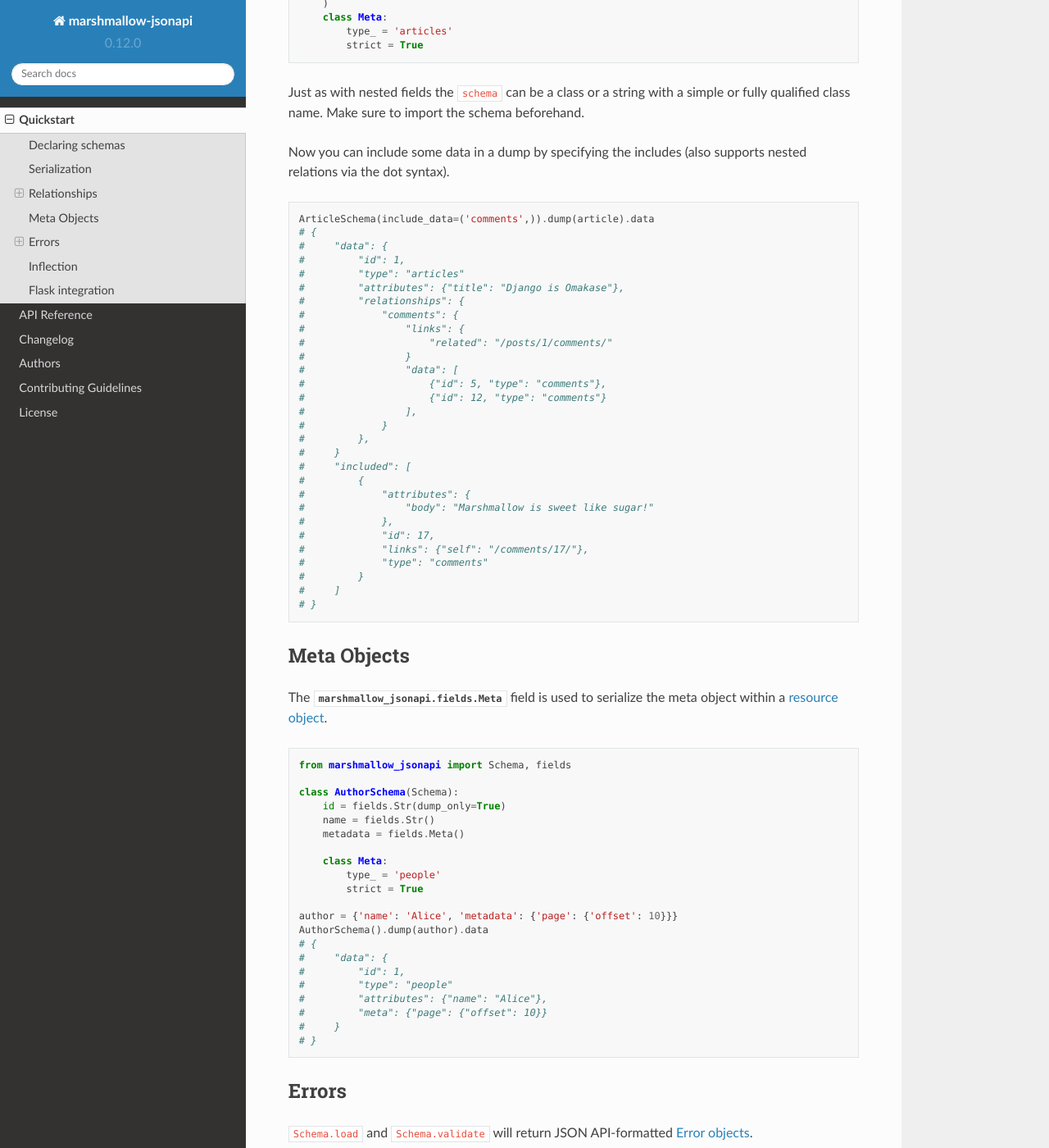
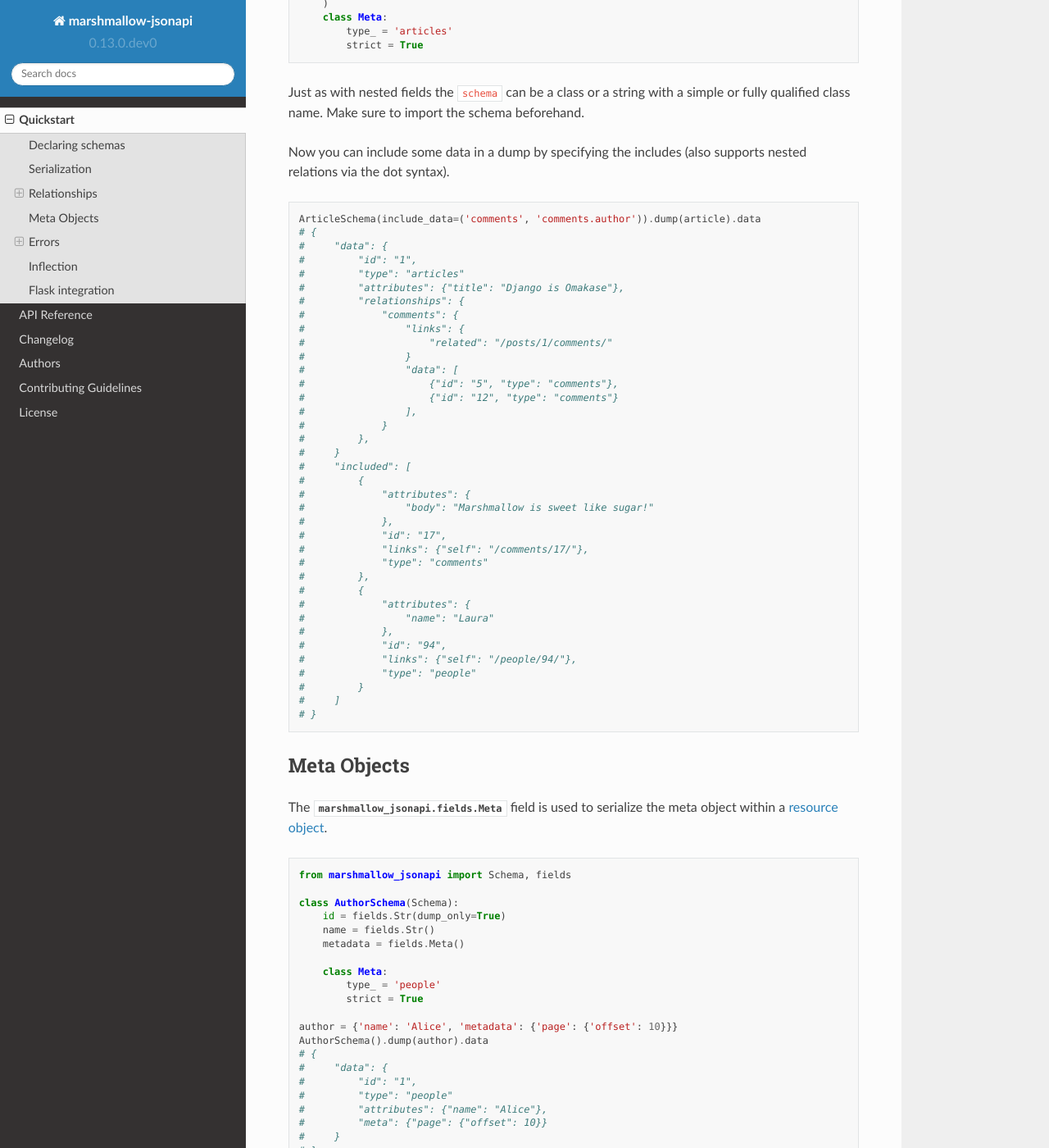
Before and after one commit to marshmallow-code/marshmallow-jsonapi, a Sphinx documentation site: the page built from docs/quickstart.rst, in a window 1280 px wide and 1400 px high, scrolled down 3187 px. Shown: the whole window at 82% size. Built offline with Sphinx 7.4.7 and the Read the Docs theme 2.0.0, drawn with Linux system fonts in a browser that asks for light colours; some of the changed text lies outside the part shown.

Commit message:
Add example of deep nesting; update changelog; bump dev version
Also:

- Add py36 to tox
- Add @mrhanky17 to AUTHORS

```diff
--- a/AUTHORS.rst
+++ b/AUTHORS.rst
@@ -21,3 +21,4 @@ Contributors (chronological)
 - J Rob Gant `@rgant <https://github.com/rgant>`_
 - Dan Poland `@danpoland <https://github.com/danpoland>`_
 - Pierre CHAISY `@akira-dev <https://github.com/akira-dev>`_
+- `@mrhanky17 <https://github.com/mrhanky17>`_
--- a/docs/quickstart.rst
+++ b/docs/quickstart.rst
@@ -134,8 +134,8 @@
     #                     "related": "/posts/1/comments/"
     #                 }
     #                 "data": [
-    #                     {"id": 5, "type": "comments"},
-    #                     {"id": 12, "type": "comments"}
+    #                     {"id": "5", "type": "comments"},
+    #                     {"id": "12", "type": "comments"}
     #                 ],
     #             }
     #         },
@@ -173,10 +173,10 @@
 
 .. code-block:: python
 
-    ArticleSchema(include_data=('comments',)).dump(article).data
+    ArticleSchema(include_data=('comments', 'comments.author')).dump(article).data
     # {
     #     "data": {
-    #         "id": 1,
+    #         "id": "1",
     #         "type": "articles"
     #         "attributes": {"title": "Django is Omakase"},
     #         "relationships": {
@@ -185,8 +185,8 @@
     #                     "related": "/posts/1/comments/"
     #                 }
     #                 "data": [
-    #                     {"id": 5, "type": "comments"},
-    #                     {"id": 12, "type": "comments"}
+    #                     {"id": "5", "type": "comments"},
+    #                     {"id": "12", "type": "comments"}
     #                 ],
     #             }
     #         },
@@ -196,9 +196,17 @@
     #             "attributes": {
     #                 "body": "Marshmallow is sweet like sugar!"
     #             },
-    #             "id": 17,
+    #             "id": "17",
     #             "links": {"self": "/comments/17/"},
     #             "type": "comments"
+    #         },
+    #         {
+    #             "attributes": {
+    #                 "name": "Laura"
+    #             },
+    #             "id": "94",
+    #             "links": {"self": "/people/94/"},
+    #             "type": "people"
     #         }
     #     ]
     # }
@@ -227,7 +235,7 @@
     AuthorSchema().dump(author).data
     # {
     #     "data": {
-    #         "id": 1,
+    #         "id": "1",
     #         "type": "people"
     #         "attributes": {"name": "Alice"},
     #         "meta": {"page": {"offset": 10}}
--- a/marshmallow_jsonapi/__init__.py
+++ b/marshmallow_jsonapi/__init__.py
@@ -1,7 +1,7 @@
 # -*- coding: utf-8 -*-
 from .schema import Schema, SchemaOpts
 
-__version__ = '0.12.0'
+__version__ = '0.13.0.dev0'
 __author__ = 'Steven Loria'
 __license__ = 'MIT'
 
```
Also changed, not shown: CHANGELOG.rst (+7 -0 lines), 3 other files.
